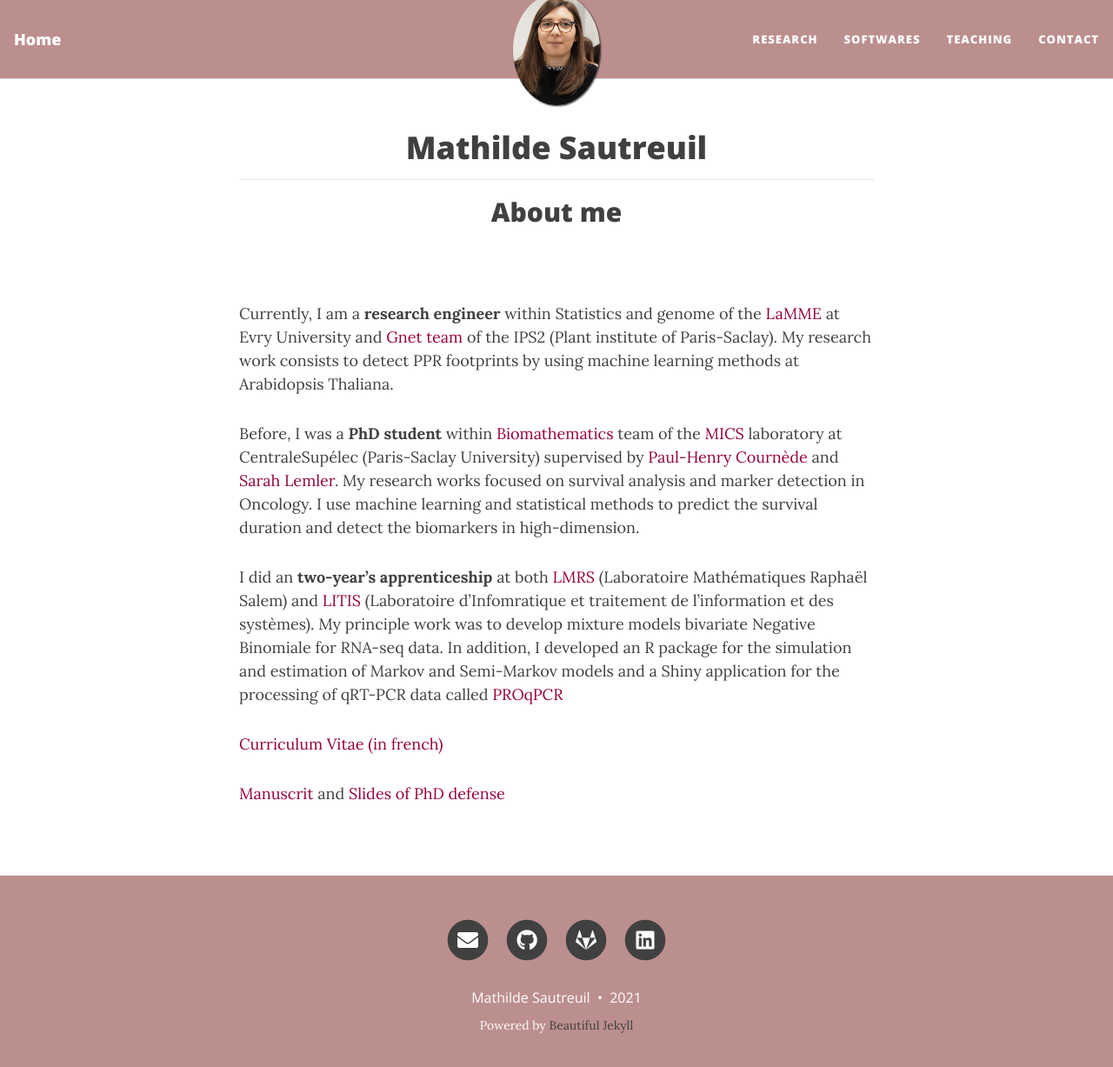
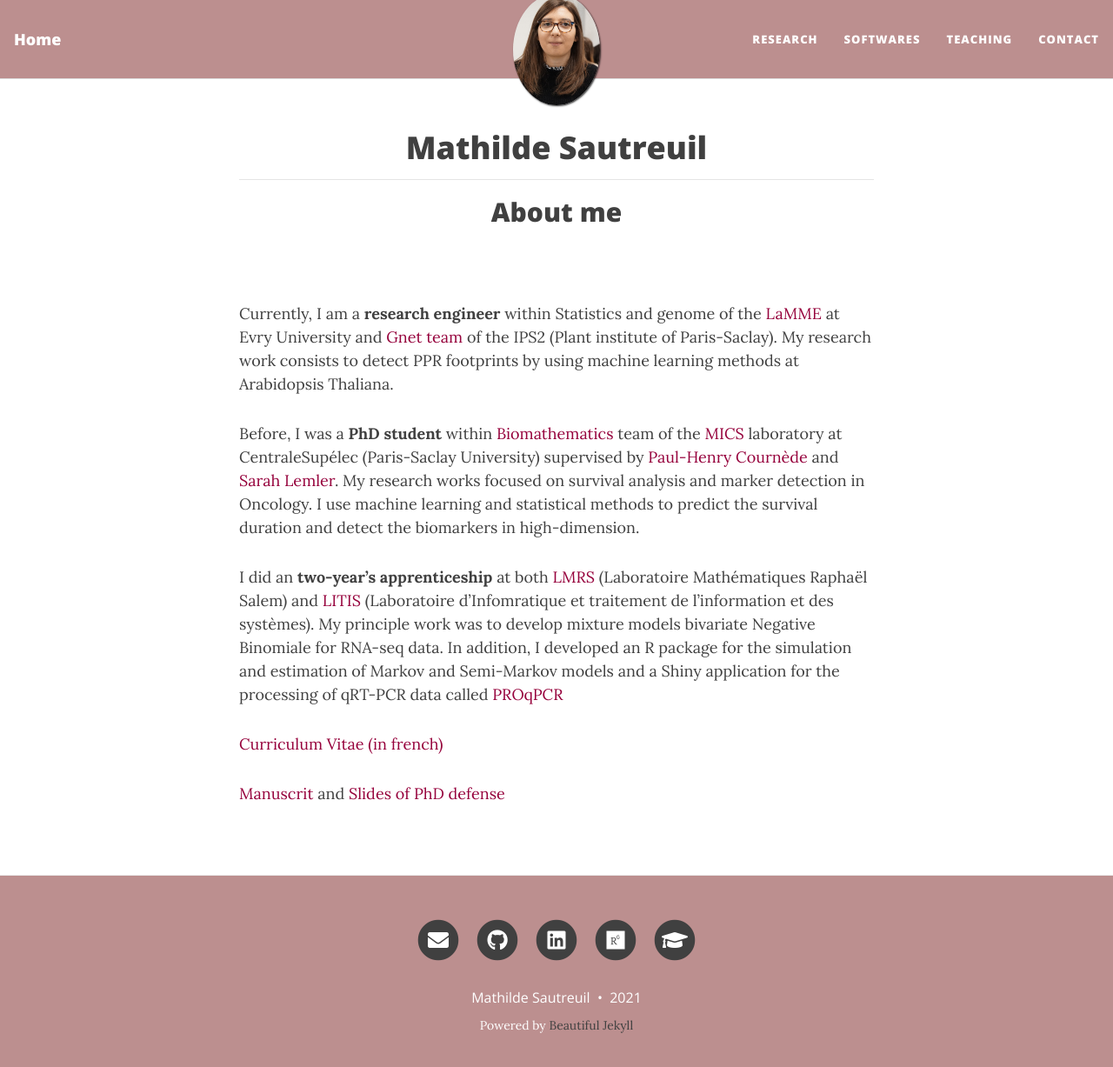
Before and after one commit to mathildesautreuil/mathildesautreuil.github.io, a Jekyll site: the page built from index.md, in a window 1280 px wide and 1240 px high. Shown: the top 1227 px of the window at 87% size. Built offline with Jekyll 4.4.1, drawn with Linux system fonts in a browser that asks for light colours; nearby versions of some CDN libraries; the list of posts is cut into pages by our own code.

Commit message:
add footers

```diff
--- a/_config.yml
+++ b/_config.yml
@@ -69,8 +69,10 @@
   email: "mathilde.sautreuil@gmail.com"
   github: mathildesautreuil
   #  reddit: yourname
-  gitlab: 2017sautreuim
+  researchgate: Mathilde-Sautreuil
+  #  gitlab: 2017sautreuim
   linkedin: mathilde-sautreuil
+  google-scholar: citations?user=fNn3adkAAAAJ&hl=fr
   #  xing: yourname
   #  stackoverflow: "3943160/daattali"
   #  snapchat: deanat78
--- a/_includes/social-networks-links.html
+++ b/_includes/social-networks-links.html
@@ -116,6 +116,18 @@
         <i class="fab fa-linkedin fa-stack-1x fa-inverse"></i>
       </span>
       <span class="sr-only">LinkedIn</span>
+   </a>
+  </li>
+{%- endif -%}
+
+{%- if site.social-network-links.researchgate -%}
+  <li class="list-inline-item">
+    <a href="https://www.researchgate.net/profile/{{ site.social-network-links.researchgate }}" title="ResearchGate">
+      <span class="fa-stack fa-lg" aria-hidden="true">
+        <i class="fas fa-circle fa-stack-2x"></i>
+        <i class="fab fa-researchgate fa-stack-1x fa-inverse"></i>
+      </span>
+      <span class="sr-only">ResearchGate</span>
    </a>
   </li>
 {%- endif -%}
```
